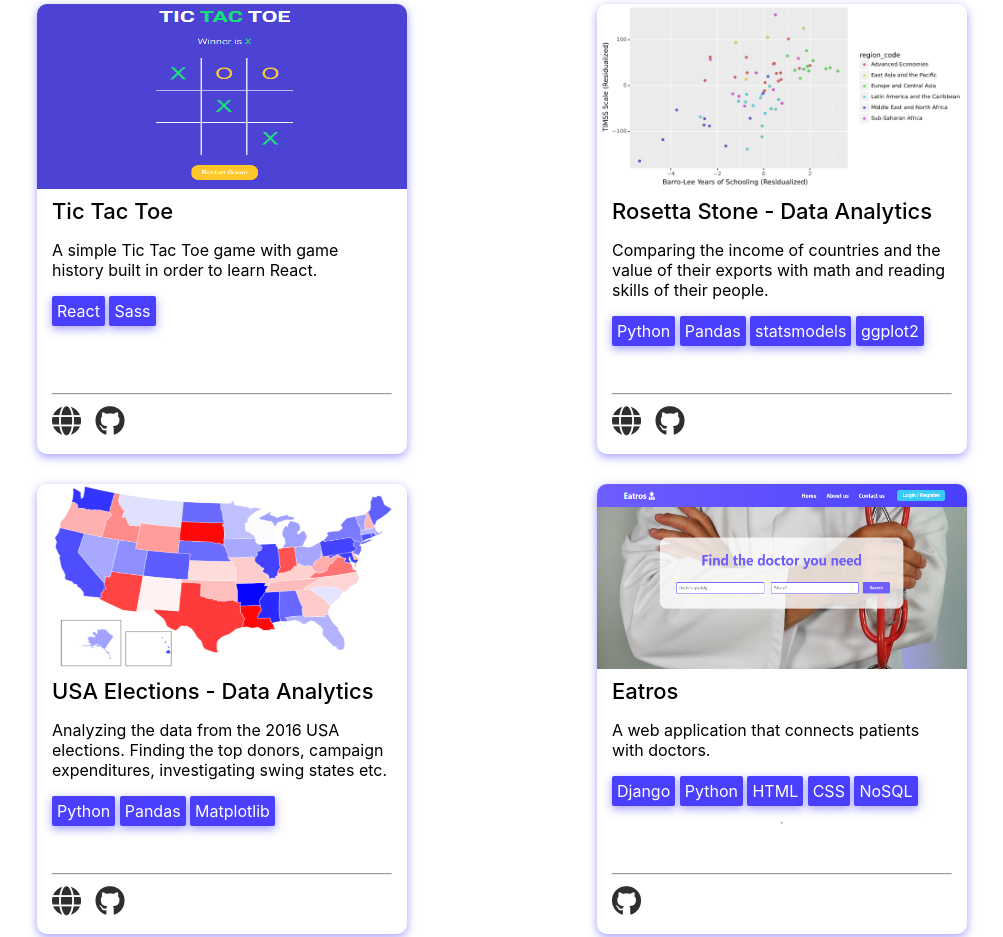
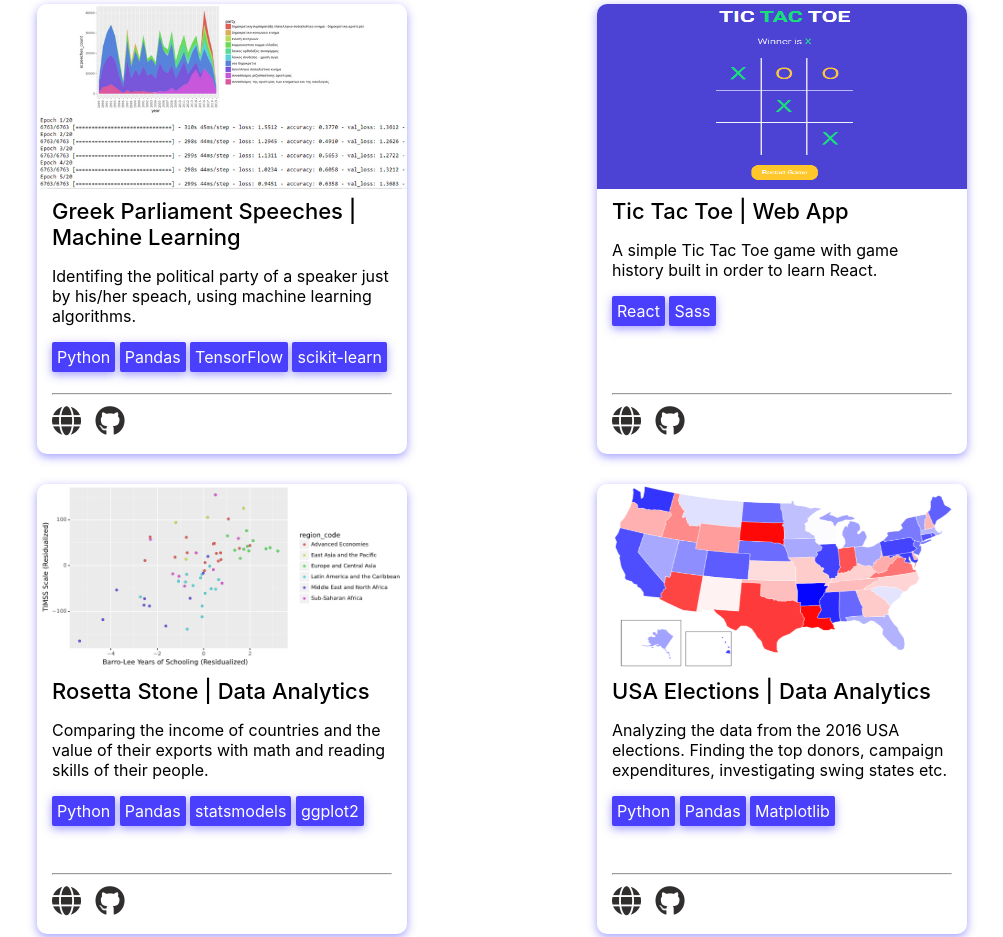
Before and after one commit to AdamPanag/portfolio, a plain HTML site: page index.html in a window 1280 px wide. Shown: the part 1374-2311 px from the top of the page, without its empty margins (138-1141 px from the left). Drawn offline with Linux system fonts and the light colour scheme.

Commit message:
Add greek parliament speeches project

```diff
--- a/index.html
+++ b/index.html
@@ -98,11 +98,37 @@
     <section id="projects">
         <div class="section-title">{projects}</div>
         <div class="projects-list">
+            <!-- Greek Parliament Speeches -->
+            <div class="project-box">
+                <img class="project-img" src="img/greek_parliament.png" alt="">
+                <div class="project-info">
+                    <span class="title">Greek Parliament Speeches | Machine Learning</span>
+                    <p>Identifing the political party of a speaker just by his/her speach, using machine learning algorithms.</p>
+                    <div class="labels">
+                        <span>Python</span>
+                        <span>Pandas</span>
+                        <span>TensorFlow</span>
+                        <span>scikit-learn</span>
+                    </div>
+
+                    <div class="bottom">
+                        <div class="project-links">
+                            <hr>
+                            <a href="https://nbviewer.jupyter.org/github/AdamPanag/greek_parliament_speeches/blob/main/greek_parliament_speeches.ipynb">
+                                <i class="fas fa-globe"></i>
+                            </a>
+                            <a href="https://github.com/AdamPanag/greek_parliament_speeches">
+                                <i class="fab fa-github"></i>
+                            </a>
+                        </div>
+                    </div>
+                </div>
+            </div>
             <!-- Tic Tac Toe -->
             <div class="project-box">
                 <img class="project-img" src="img/tictacttoe.png" alt="">
                 <div class="project-info">
-                    <span class="title">Tic Tac Toe</span>
+                    <span class="title">Tic Tac Toe | Web App</span>
                     <p>A simple Tic Tac Toe game with game history built in order to learn React.</p>
                     <div class="labels">
                         <span>React</span>
@@ -126,7 +152,7 @@
             <div class="project-box">
                 <img class="project-img" src="img/rosetta_graph.png" alt="">
                 <div class="project-info">
-                    <span class="title">Rosetta Stone - Data Analytics</span>
+                    <span class="title">Rosetta Stone | Data Analytics</span>
                     <p>Comparing the income of countries and the value of their exports with math and reading skills of their people.</p>
                     <div class="labels">
                         <span>Python</span>
@@ -152,7 +178,7 @@
             <div class="project-box">
                 <img class="project-img" src="img/usa.png" alt="">
                 <div class="project-info">
-                    <span class="title">USA Elections - Data Analytics</span>
+                    <span class="title">USA Elections | Data Analytics</span>
                     <p>Analyzing the data from the 2016 USA elections. Finding the top donors,
                         campaign expenditures, investigating swing states etc.</p>
                     <div class="labels">
@@ -178,7 +204,7 @@
             <div class="project-box">
                 <img class="project-img" src="img/eatros.png" alt="">
                 <div class="project-info">
-                    <span class="title">Eatros</span>
+                    <span class="title">Eatros | Web App</span>
                     <p>A web application that connects patients with doctors.</p>
                     <div class="labels">
                         <span>Django</span>
@@ -202,7 +228,7 @@
             <div class="project-box">
                 <img class="project-img" src="img/clak.png" alt="clak">
                 <div class="project-info">
-                    <span class="title">Clak</span>
+                    <span class="title">Clak | Android App</span>
                     <p>An Android application where shops & organizations identify their customers, using QR Codes.</p>
                     <div class="labels">
                         <span>Java</span>
@@ -225,7 +251,7 @@
             <div class="project-box">
                 <img class="project-img" src="img/moovable.png" alt="">
                 <div class="project-info">
-                    <span class="title">moovable</span>
+                    <span class="title">moovable | Startup</span>
                     <p>A landing page for a startup idea.</p>
                     <div class="labels">
                         <span>WordPress</span>
@@ -248,7 +274,7 @@
             <div class="project-box">
                 <img class="project-img" src="img/adidas.png" alt="">
                 <div class="project-info">
-                    <span class="title">Shoe Card</span>
+                    <span class="title">Shoe Card | Web Page</span>
                     <p>An e-shop item card with special moves.</p>
                     <div class="labels">
                         <span>HTML</span>
```
Also changed, not shown: img/greek_parliament.png (added).
